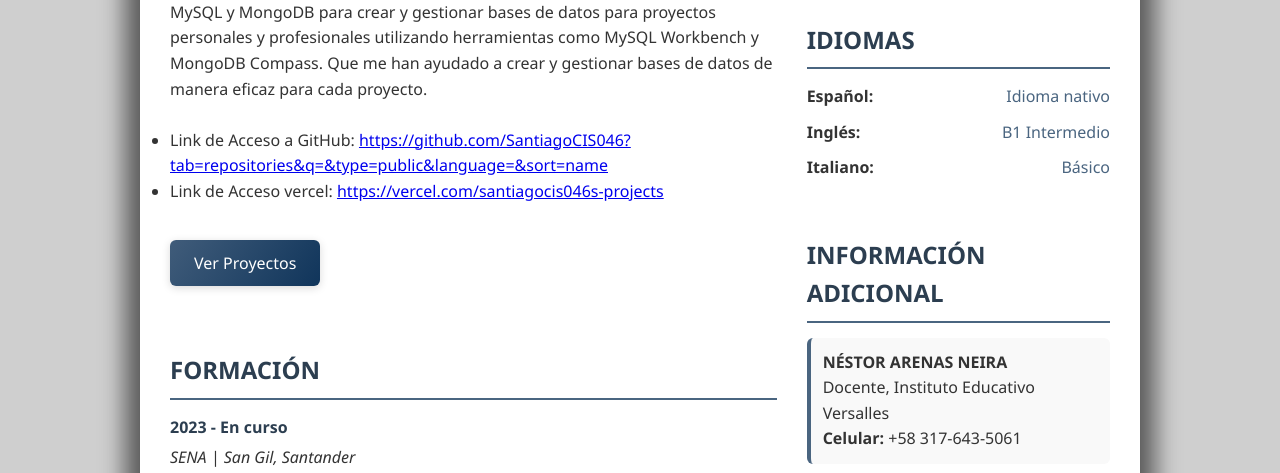
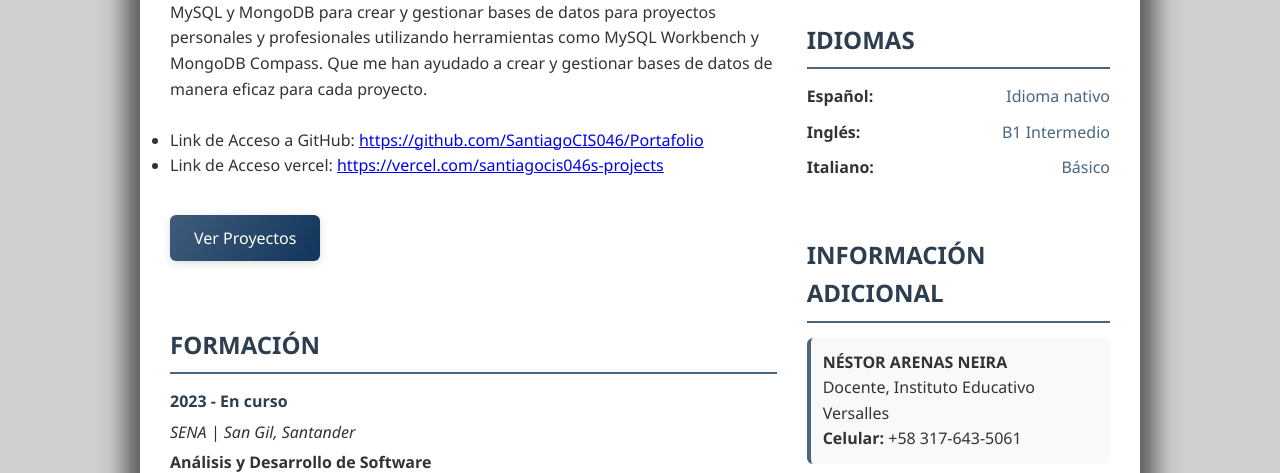
Before and after one commit to SantiagoCIS046/My-Story, a plain HTML site: page index.html in a window 1280 px wide. Shown: the part 1540-2013 px from the top of the page. Drawn offline with Linux system fonts and the light colour scheme.

Commit message:
Se cambiaron enlaces

```diff
--- a/index.html
+++ b/index.html
@@ -59,7 +59,7 @@
               <p>Durante 2 años me desemvuelto en el desarrollo de bases de datos, utilizando MySQL y MongoDB para crear y gestionar bases de datos para proyectos personales y profesionales utilizando herramientas como MySQL Workbench y MongoDB Compass. Que me han ayudado a crear y gestionar bases de datos de manera eficaz para cada proyecto.</p>
               <br>
               <ul>
-                <li>Link de Acceso a GitHub: <a href="https://github.com/SantiagoCIS046?tab=repositories&q=&type=public&language=&sort=name">https://github.com/SantiagoCIS046?tab=repositories&q=&type=public&language=&sort=name</a></li>
+                <li>Link de Acceso a GitHub: <a href="https://github.com/SantiagoCIS046/Portafolio">https://github.com/SantiagoCIS046/Portafolio</a></li>
                 <li>Link de Acceso vercel: <a href="https://vercel.com/santiagocis046s-projects">https://vercel.com/santiagocis046s-projects</a></li>
               </ul>
               <br>
```
